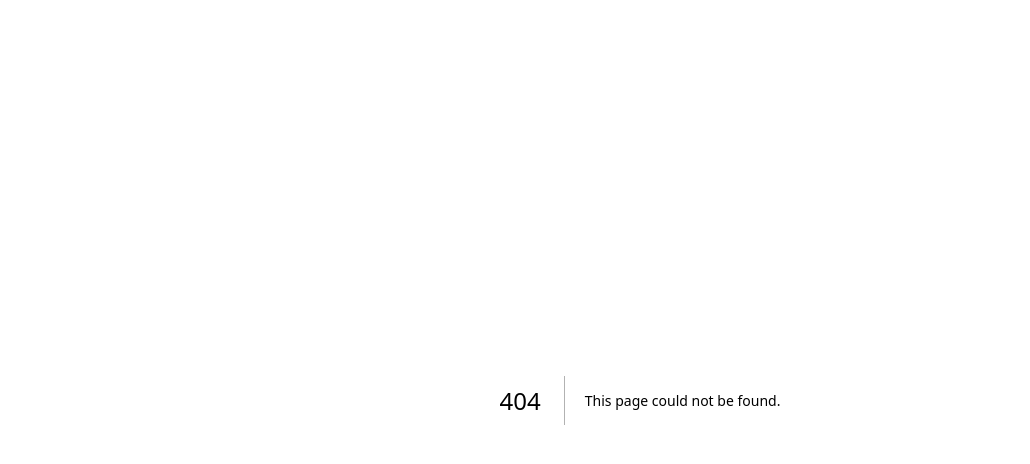
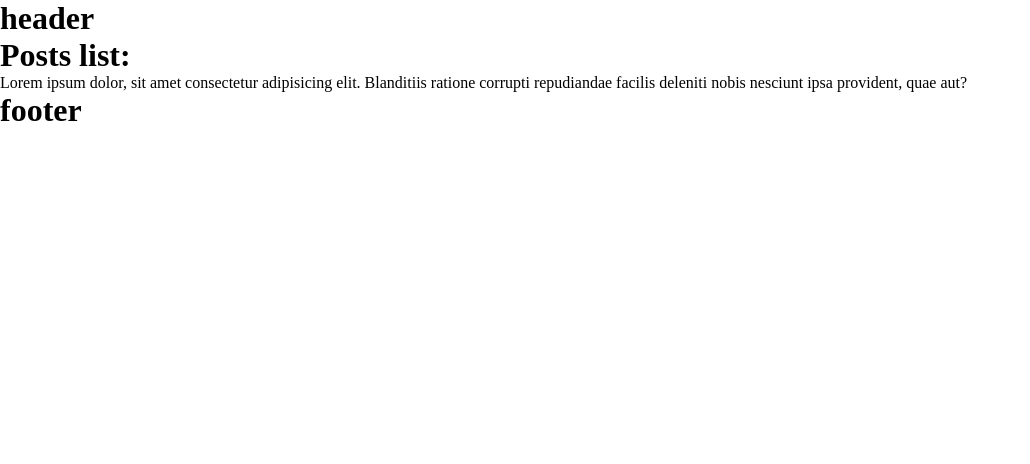
Before and after one commit to xtadeushx/webdev-next, a Next.js app: page /posts in a window 1280 px wide. Before the commit this address had no page. Shown: the top 464 px of the page, without its empty margins (0-1030 px from the left). Built offline with nearby package versions, Linux system fonts and the light colour scheme.

Commit message:
add layout

```diff
--- /dev/null
+++ b/components/Footer.tsx
@@ -0,0 +1,12 @@
+import React from 'react';
+import Heading from './Heading';
+
+const Footer = () => {
+    return (
+        <footer>
+            <Heading title='footer' />
+        </footer>
+    );
+};
+
+export default Footer;
--- /dev/null
+++ b/components/Header.tsx
@@ -0,0 +1,12 @@
+import React from 'react';
+import Heading from './Heading';
+
+const Header = () => {
+    return (
+        <header>
+            <Heading title='header' />
+        </header>
+    );
+};
+
+export default Header;
--- /dev/null
+++ b/components/Heading.tsx
@@ -0,0 +1,9 @@
+interface IHeadingProps {
+    title: string;
+}
+
+const Heading = ({ title }: IHeadingProps) => {
+    return <h1>{title}</h1>;
+};
+
+export default Heading;
--- /dev/null
+++ b/components/Layout.tsx
@@ -0,0 +1,18 @@
+import React from 'react';
+import Header from './Header';
+import Footer from './Footer';
+
+type ILayoutProps = {
+    children: any;
+};
+const Layout = ({ children }: ILayoutProps) => {
+    return (
+        <>
+            <Header />
+            {children}
+            <Footer />
+        </>
+    );
+};
+
+export default Layout;
--- a/pages/_app.tsx
+++ b/pages/_app.tsx
@@ -1,6 +1,13 @@
-import '../styles/globals.css'
-import type { AppProps } from 'next/app'
+import Layout from '../components/Layout';
+import '../styles/globals.css';
+import type { AppProps } from 'next/app';
 
-export default function App({ Component, pageProps }: AppProps) {
-  return <Component {...pageProps} />
-}
+const App = ({ Component, pageProps }: AppProps) => {
+    return (
+        <Layout>
+            <Component {...pageProps} />
+        </Layout>
+    );
+};
+
+export default App;
--- a/pages/index.tsx
+++ b/pages/index.tsx
@@ -1,7 +1,8 @@
 import React from 'react';
+import Heading from '../components/Heading';
 
 const Home = () => {
-    return <h1>hello world</h1>;
+    return <Heading title='hello world' />;
 };
 
 export default Home;
--- /dev/null
+++ b/pages/posts.tsx
@@ -0,0 +1,18 @@
+import React from 'react';
+import Heading from '../components/Heading';
+
+const Posts = () => {
+    return (
+        <>
+         <Heading title='Posts list:' />
+
+            <p>
+                Lorem ipsum dolor, sit amet consectetur adipisicing elit.
+                Blanditiis ratione corrupti repudiandae facilis deleniti nobis
+                nesciunt ipsa provident, quae aut?
+            </p>
+        </>
+    );
+};
+
+export default Posts;
--- a/styles/globals.css
+++ b/styles/globals.css
@@ -9,30 +9,24 @@
   --background-start-rgb: 214, 219, 220;
   --background-end-rgb: 255, 255, 255;
 
-  --primary-glow: conic-gradient(
-    from 180deg at 50% 50%,
+  --primary-glow: conic-gradient(from 180deg at 50% 50%,
       #16abff33 0deg,
       #0885ff33 55deg,
       #54d6ff33 120deg,
       #0071ff33 160deg,
-    transparent 360deg
-  );
-  --secondary-glow: radial-gradient(
-    rgba(255, 255, 255, 1),
-    rgba(255, 255, 255, 0)
-  );
+      transparent 360deg);
+  --secondary-glow: radial-gradient(rgba(255, 255, 255, 1),
+      rgba(255, 255, 255, 0));
 
   --tile-start-rgb: 239, 245, 249;
   --tile-end-rgb: 228, 232, 233;
-  --tile-border: conic-gradient(
-    #00000080,
+  --tile-border: conic-gradient(#00000080,
       #00000040,
       #00000030,
       #00000020,
       #00000010,
       #00000010,
-    #00000080
-  );
+      #00000080);
 
   --callout-rgb: 238, 240, 241;
   --callout-border-rgb: 172, 175, 176;
@@ -47,24 +41,20 @@
     --background-end-rgb: 0, 0, 0;
 
     --primary-glow: radial-gradient(rgba(1, 65, 255, 0.4), rgba(1, 65, 255, 0));
-    --secondary-glow: linear-gradient(
-      to bottom right,
+    --secondary-glow: linear-gradient(to bottom right,
         rgba(1, 65, 255, 0),
         rgba(1, 65, 255, 0),
-      rgba(1, 65, 255, 0.3)
-    );
+        rgba(1, 65, 255, 0.3));
 
     --tile-start-rgb: 2, 13, 46;
     --tile-end-rgb: 2, 5, 19;
-    --tile-border: conic-gradient(
-      #ffffff80,
+    --tile-border: conic-gradient(#ffffff80,
         #ffffff40,
         #ffffff30,
         #ffffff20,
         #ffffff10,
         #ffffff10,
-      #ffffff80
-    );
+        #ffffff80);
 
     --callout-rgb: 20, 20, 20;
     --callout-border-rgb: 108, 108, 108;
@@ -87,12 +77,7 @@ body {
 
 body {
   color: rgb(var(--foreground-rgb));
-  background: linear-gradient(
-      to bottom,
-      transparent,
-      rgb(var(--background-end-rgb))
-    )
-    rgb(var(--background-start-rgb));
+
 }
 
 a {
```
Also changed, not shown: pages/404.tsx (added, +13 -0 lines), pages/contacts/contact.tsx (added, +7 -0 lines), pages/contacts/index.tsx (added, +8 -0 lines). Lines whose indentation alone changed are shown as unchanged.
